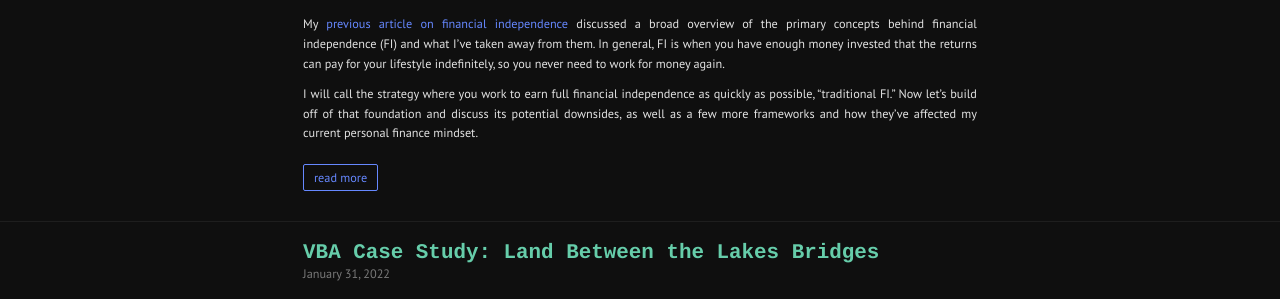
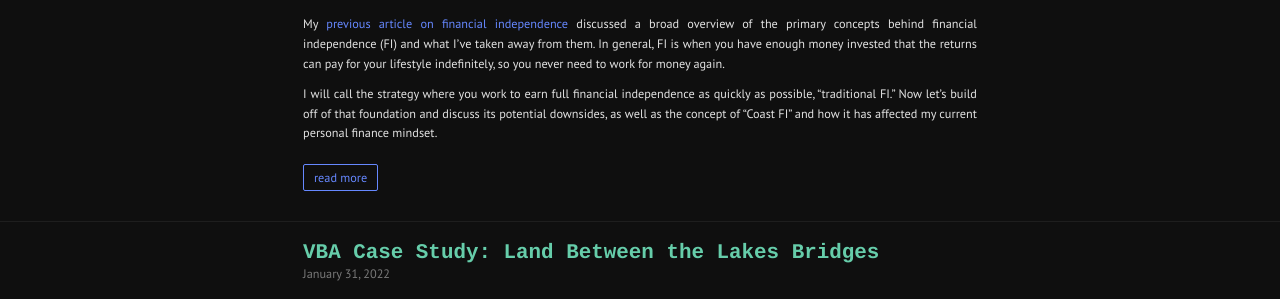
Before and after one commit to labeattie/testpreviewsite, a Jekyll site: the page built from articles.html, in a window 1280 px wide. Shown: the part 136-435 px from the top of the page. Built offline with Jekyll 4.4.1, drawn with Linux system fonts in a browser that asks for light colours.

Commit message:
test upload fi pt 2

```diff
--- a/_posts/2022-02-07-financial-independence-coast-fi.md
+++ b/_posts/2022-02-07-financial-independence-coast-fi.md
@@ -7,9 +7,11 @@
 
 My [previous article on financial independence][fi_overview] discussed a broad overview of the primary concepts behind financial independence (FI) and what I've taken away from them. In general, FI is when you have enough money invested that the returns can pay for your lifestyle indefinitely, so you never need to work for money again.
 
-I will call the strategy where you work to earn full financial independence as quickly as possible, "traditional FI." Now let's build off of that foundation and discuss its potential downsides, as well as a few more frameworks and how they've affected my current personal finance mindset.
+I will call the strategy where you work to earn full financial independence as quickly as possible, "traditional FI." Now let's build off of that foundation and discuss its potential downsides, as well as the concept of "Coast FI" and how it has affected my current personal finance mindset.
 
 
+
+![coast_fi](/testpreviewsite/assets/coast_fi.png)
 
 ## Disadvantages of Traditional FI
 Eliminating the need to work for money well before traditional retirement age sounds great. It's probably obvious that pursuing that goal can come with a few downsides though.
```
Also changed, not shown: 1 other file.
